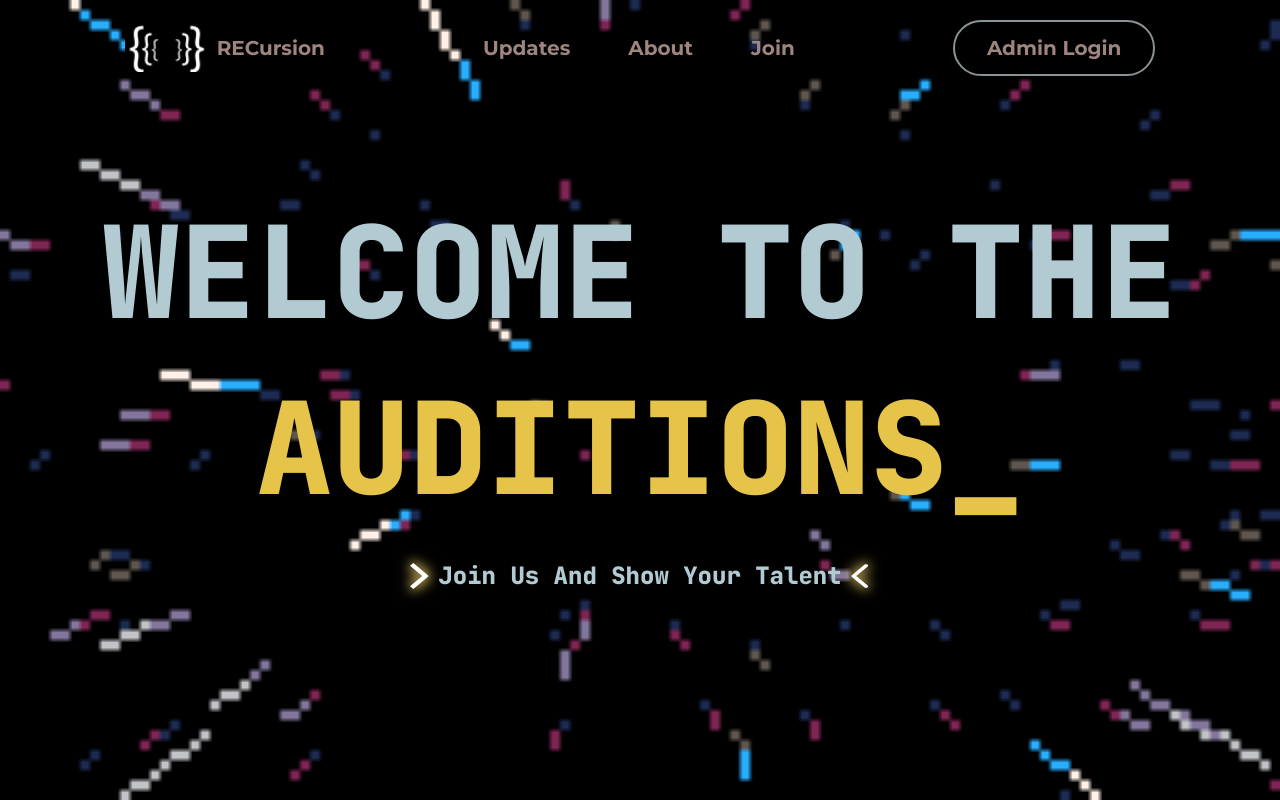
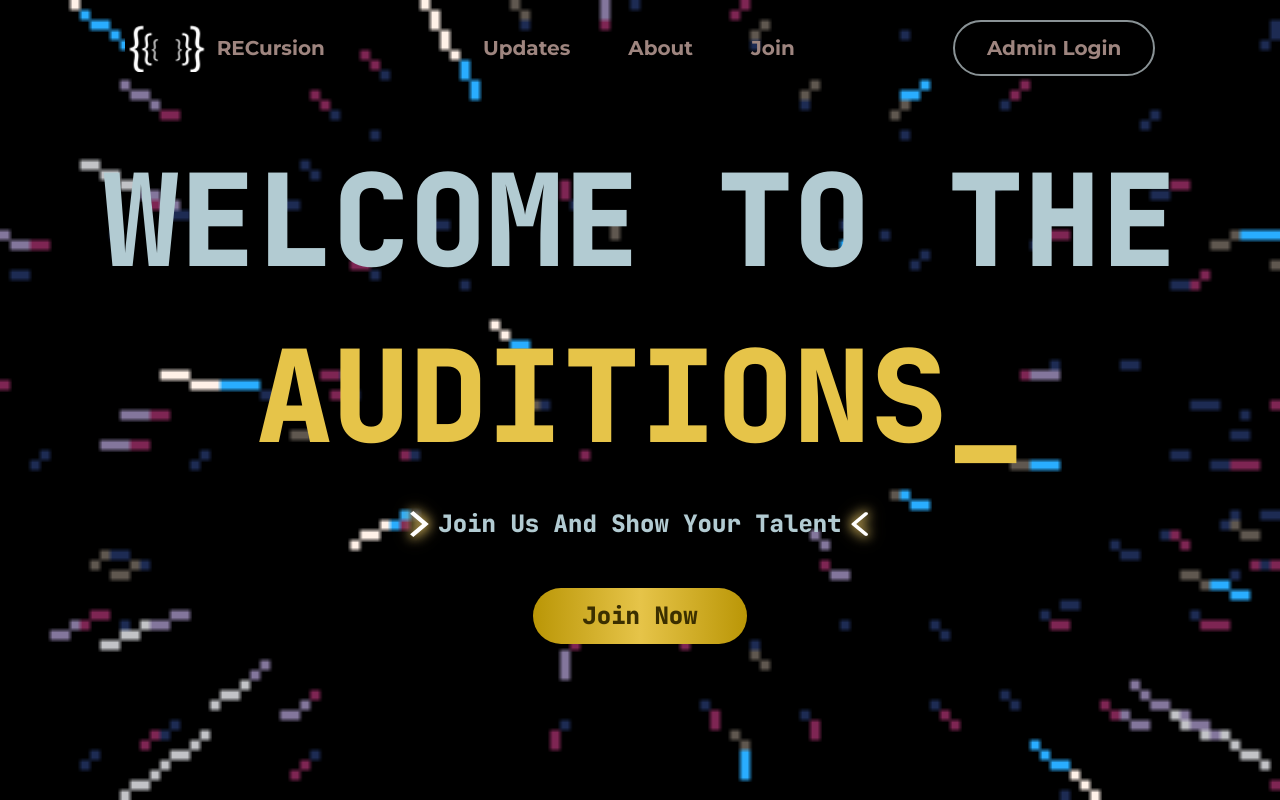
Before and after one commit to Sivam2313/auditions-portal, a React (Create React App) app: page / in a window 1280 px wide. Built offline with nearby package versions, Linux system fonts and the light colour scheme; no server answers; the database is empty.

Commit message:
added background and join now button

```diff
--- a/src/Components/About/About.jsx
+++ b/src/Components/About/About.jsx
@@ -4,6 +4,7 @@
 import bg from "../../Assets/Artboard 3@4x.png";
 import bg1 from "../../Assets/Artboard 1@4x.png";
 import TimeLine from "./TimeLine";
+import backgroungImg from '../../Assets/pageBackground.png'
 
 const About = () => {
     const [mobview, setMobview] = useState(false)
@@ -14,6 +15,7 @@
 
     return (
         <motion.div layout className='w-screen h-fit flex flex-col justify-center z-50'>
+            <img src={backgroungImg} alt="background" className="fixed top-0 left-0 w-screen h-screen object-cover z-0" />
             <div>
                 <Navbar/>
                 <TimeLine/>
--- a/src/Components/Form/Form.jsx
+++ b/src/Components/Form/Form.jsx
@@ -16,6 +16,7 @@
 import ShowQr from './Stepper/Elements/ShowQr'
 import { animationTwo, transition } from '../../Animations'
 import Alert from '../Alert/Alert'
+import backgroungImg from '../../Assets/pageBackground.png'
 
 const Form = () => {
 
@@ -111,7 +112,8 @@
         component:<ShowQr />
     }]
   return (loading)? <Loader /> : (
-    <motion.div className='w-screen flex flex-col items-center pb-12 overflow-x-hidden'>
+    <motion.div className='w-screen flex h-screen w-screen flex-col items-center pb-12 overflow-x-hidden'>
+      <img src={backgroungImg} alt="background" className="fixed top-0 left-0 w-screen h-screen object-cover z-0" />
       <Navbar />
       {showAlert && <Alert setShowAlert = {setShowAlert} message={"Error While Submitting The From"} />}
       <motion.div
@@ -120,9 +122,9 @@
         exit='out'
         variants={animationTwo}
         transition={transition}
-        className='pt-[20vh] w-11/12 lg:w-8/12 lg:min-w-[1000px] h-fit min-h-screen flex justify-center lg:justify-start overflow-hidden'>
+        className='pt-[20vh] w-11/12 lg:w-8/12 lg:min-w-[1000px] h-fit min-h-screen flex justify-center lg:justify-start overflow-hidden z-10'>
           <Stepper steps={steps} active={active}/>
-          <motion.div layout className='w-full backdrop-blur overflow-x-hidden'>
+          <motion.div layout className='w-full overflow-x-hidden'>
             {steps[active].component}
             {(active!==steps.length-1) && <Buttons active={active} setActive={setActive} size={steps.length} submitHandler={submitHandler} name={name} roll={roll} branch={branch} pmail={pmail} imail={imail} phone={phone} cc={cc} cf={cf} appliedFor={appliedFor} slidervalue={slidervalue} roles={roles} git={git} stack={stack} exp={exp} drive={drive} setIsValidname={setIsValidname} setIsValidroll={setIsValidroll} setIsValidbranch={setIsValidbranch} setIsValidpmail={setIsValidpmail} setIsValidimail={setIsValidimail} setIsValidphone={setIsValidphone} setIsValidcc={setIsValidcc} setIsValidcf={setIsValidcf} setIsValidcheck={setIsValidcheck} setIsValidrank={setIsValidrank} setIsValidgit={setIsValidgit} setIsValidstack={setIsValidstack} setIsValidcontri={setIsValidcontri} setIsValiddrive={setIsValiddrive} />}
           </motion.div>
--- a/src/Components/Home/LandingPage.jsx
+++ b/src/Components/Home/LandingPage.jsx
@@ -1,9 +1,11 @@
 import React, { useEffect, useRef } from 'react'
 import { motion } from 'framer-motion';
+import { useNavigate } from 'react-router-dom';
 
 
 const LandingPage = () => {
     const textAnimation = useRef(null)
+    const navigate = useNavigate();
 
   useEffect(() => {
     if(!textAnimation.current) return;
@@ -56,6 +58,14 @@
                 </svg>
             </div>
         </motion.div>
+        <motion.div
+          initial={{opacity:0}}
+          animate={{opacity:1}}
+          transition={{delay:2.5, duration:2}}
+          className='flex w-full justify-center mt-12'
+        >
+          <button className="text-onPrimary bg-gradient-to-r from-[#ba9606] via-primary to-[#ba9606] text-xl rounded-full w-1/6 lg:text-2xl font-title p-3 hover:drop-shadow-glow transition-all" onClick={(e)=>{navigate('/form')}}>Join Now</button>
+        </motion.div>
     </div>
   )
 }
--- a/src/Components/Navbar/Navbar.jsx
+++ b/src/Components/Navbar/Navbar.jsx
@@ -82,7 +82,7 @@
                 <div className='mx-3 text-onSurface2 border-b-[1px] text-left py-5 font-head font-bold text-xl cursor-pointer' onClick={(e)=>{navigate('/about')}}>
                     About
                 </div>
-                <div className='mx-3 text-onSurface2 border-b-[1px] border-outline text-left py-5 font-head font-bold text-xl cursor-pointer'>
+                <div className='mx-3 text-onSurface2 border-b-[1px] border-outline text-left py-5 font-head font-bold text-xl cursor-pointer' onClick={(e)=>{navigate('/updates')}}>
                     Update
                 </div>
             </div>
--- a/src/Components/Updates/UpdatesList.jsx
+++ b/src/Components/Updates/UpdatesList.jsx
@@ -5,6 +5,7 @@
 import UpdateCards from './UpdateCards'
 import {motion} from 'framer-motion'
 import Loader from '../Load/Loader'
+import backgroungImg from '../../Assets/pageBackground.png'
 
 const UpdatesList = () => {
     const [updatesList, setUpdatesList] = useState([])
@@ -27,22 +28,23 @@
   return (
     loading ? <Loader /> :
     <div className='w-full h-full'>
+        <img src={backgroungImg} alt="background" className="fixed top-0 left-0 w-screen h-screen object-cover z-0" />
         <Navbar />
         <motion.div
         initial={{opacity:0}}
         animate={{opacity:1}}
         transition={{duration:0.5}}
-        className='pt-[8vh]'
+        className='pt-[8vh] z-10 absolute'
         >
             <div>
-                <div className='font-title lg:text-6xl text-5xl text-primary pt-6'>
+                <div className='font-title lg:text-6xl text-5xl text-primary pt-6 '>
                     Updates
                 </div>
             </div>
             {
-                updatesList.length === 0? <div className='text-center text-2xl font-head font-semibold text-onSurface mt-20'>No Updates Yet!!</div> :
+                updatesList.length === 0? <div className='text-center text-2xl font-head font-semibold text-onSurface mt-20 z-10'>No Updates Yet!!</div> :
                 <div>
-                    <ul className='flex flex-col justify-center items-center w-full pt-12'>
+                    <ul className='flex flex-col justify-center items-center w-full pt-12 '>
                         {
                             updatesList.map((update, index) => {
                                 return(
```
Also changed, not shown: 1 other file (tests, documents, lock files or other folders).
